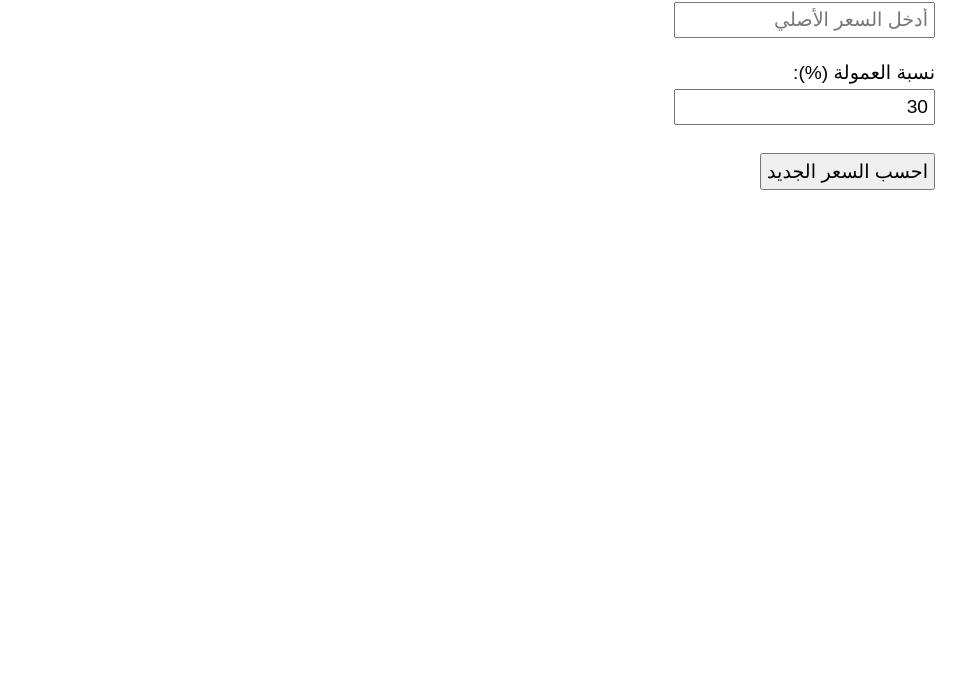
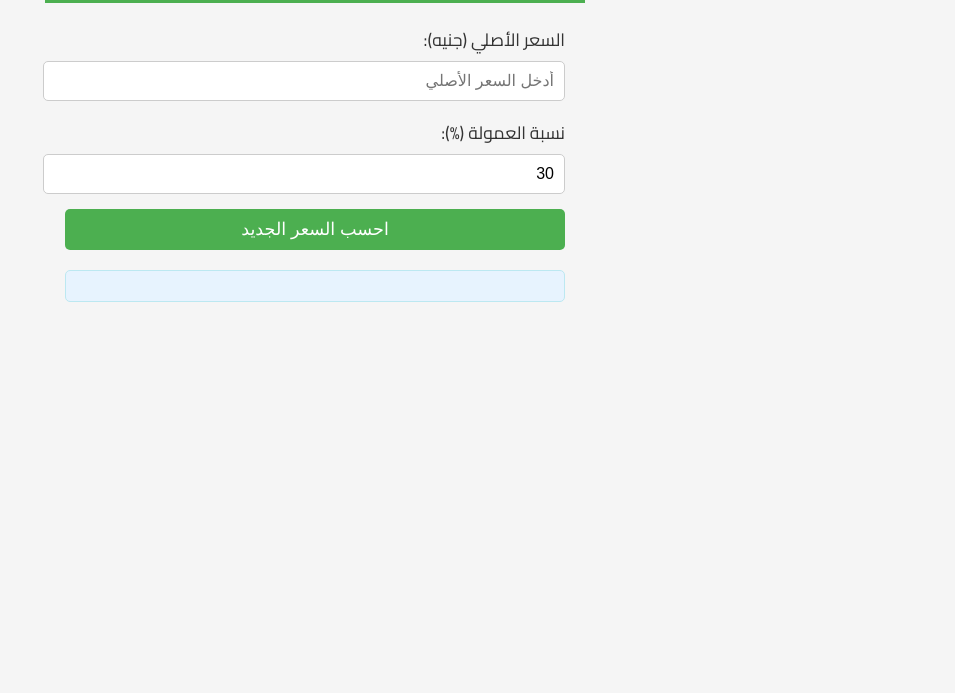
Before and after one commit to AbdelrahmanBayoumi/test-precent, a plain HTML site: page index.html in a window 1280 px wide. Shown: the part 107-800 px from the top of the page, without its empty margins (325-1280 px from the left). Drawn offline with Linux system fonts and the light colour scheme.

Commit message:
Update index.html

```diff
--- a/index.html
+++ b/index.html
@@ -3,34 +3,95 @@
 <head>
     <meta charset="UTF-8">
     <title>حساب السعر بعد العمولة</title>
+    <meta name="viewport" content="width=device-width, initial-scale=1.0">
     <style>
         body {
             direction: rtl;
-            font-family: Arial, sans-serif;
-            margin: 20px;
+            font-family: 'Cairo', Arial, sans-serif;
+            background-color: #f5f5f5;
+            margin: 0;
+            padding: 0;
         }
-        label, input, button {
+        .container {
+            max-width: 500px;
+            margin: 0 auto;
+            padding: 20px;
+        }
+        h1 {
+            background-color: #4CAF50;
+            color: #fff;
+            padding: 15px;
+            text-align: center;
+            margin: 0 -20px 20px -20px;
+        }
+        label {
+            font-size: 1.1em;
+            margin-bottom: 5px;
+            display: block;
+            color: #333;
+        }
+        input {
+            width: 100%;
+            padding: 10px;
+            font-size: 1em;
+            margin-bottom: 15px;
+            border: 1px solid #ccc;
+            border-radius: 5px;
+        }
+        button {
+            background-color: #4CAF50;
+            color: #fff;
+            font-size: 1.1em;
+            padding: 10px;
+            width: 100%;
+            border: none;
+            border-radius: 5px;
+            cursor: pointer;
+        }
+        button:hover {
+            background-color: #45a049;
+        }
+        #result {
+            background-color: #e7f3fe;
+            color: #31708f;
+            padding: 15px;
+            margin-top: 20px;
+            border: 1px solid #bce8f1;
+            border-radius: 5px;
+            text-align: center;
             font-size: 1.2em;
-            margin: 5px 0;
         }
-        input, button {
-            padding: 5px;
+        @media (max-width: 600px) {
+            h1 {
+                font-size: 1.5em;
+                padding: 10px;
+            }
+            label, input, button {
+                font-size: 1em;
+            }
+            #result {
+                font-size: 1.1em;
+            }
         }
     </style>
+    <!-- يمكنك إضافة خط Google Fonts -->
+    <link href="https://fonts.googleapis.com/css2?family=Cairo&display=swap" rel="stylesheet">
 </head>
 <body>
 
-    <h1>حاسبة السعر لتعويض العمولة</h1>
+    <div class="container">
+        <h1>حاسبة السعر لتعويض العمولة</h1>
 
-    <label for="originalPrice">السعر الأصلي (جنيه):</label><br>
-    <input type="number" id="originalPrice" placeholder="أدخل السعر الأصلي"><br><br>
+        <label for="originalPrice">السعر الأصلي (جنيه):</label>
+        <input type="number" id="originalPrice" placeholder="أدخل السعر الأصلي">
 
-    <label for="commissionRate">نسبة العمولة (%):</label><br>
-    <input type="number" id="commissionRate" value="30"><br><br>
+        <label for="commissionRate">نسبة العمولة (%):</label>
+        <input type="number" id="commissionRate" value="30">
 
-    <button onclick="calculateNewPrice()">احسب السعر الجديد</button>
+        <button onclick="calculateNewPrice()">احسب السعر الجديد</button>
 
-    <h2 id="result"></h2>
+        <div id="result"></div>
+    </div>
 
     <script>
         function calculateNewPrice() {
```
